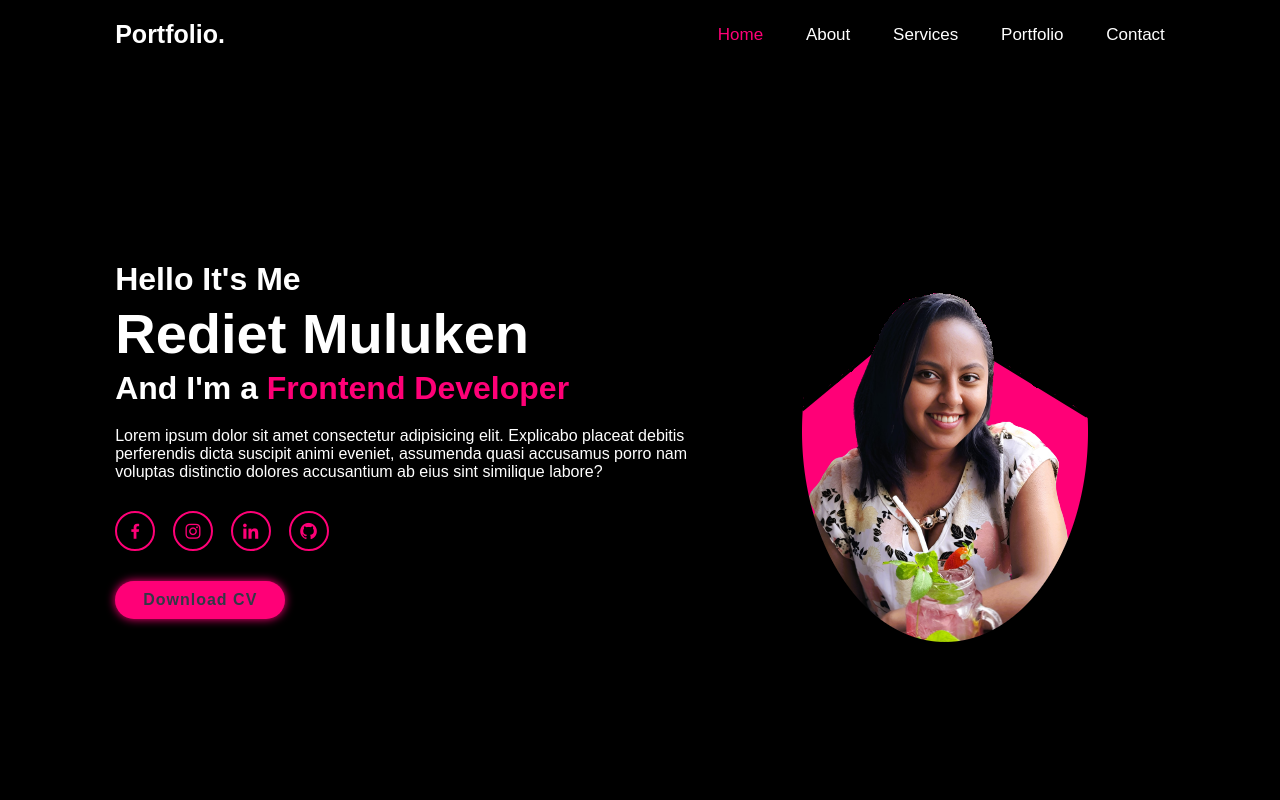
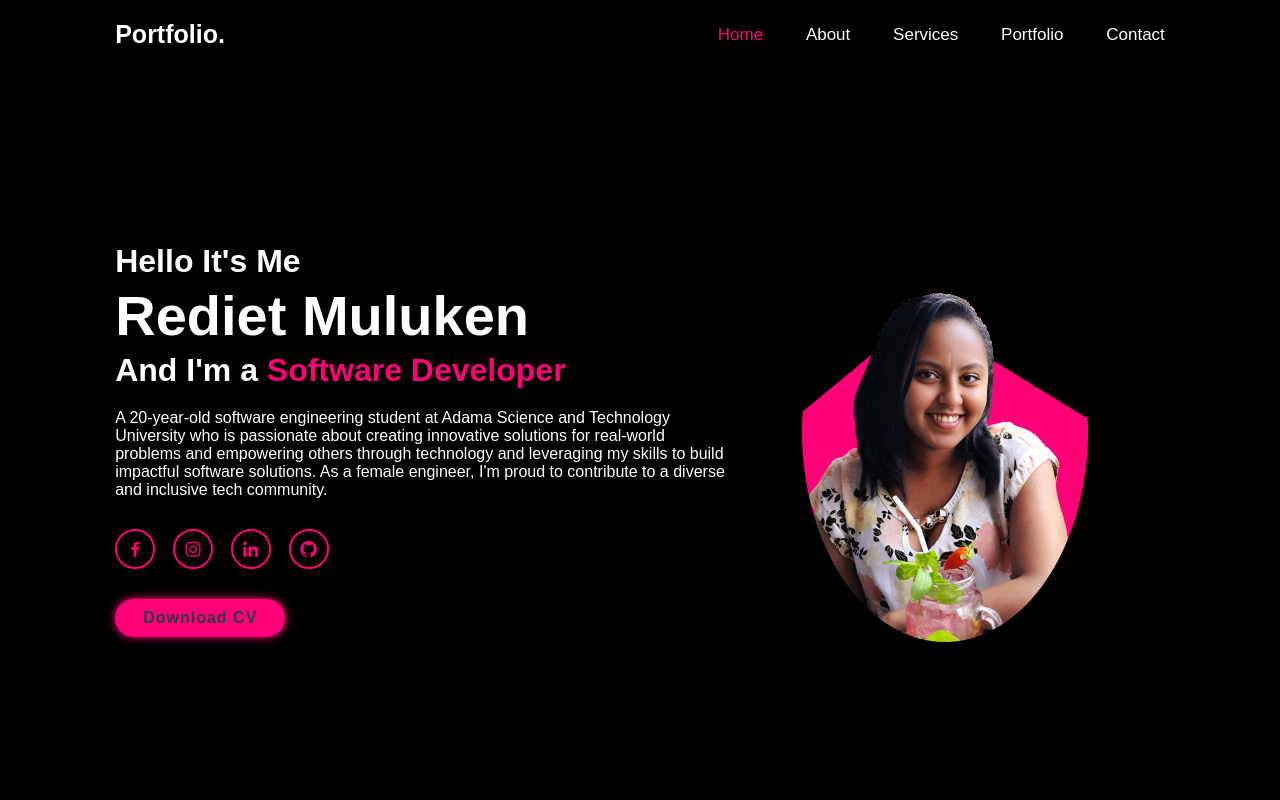
Before and after one commit to redu95/CV, a plain HTML site: page index.html in a window 1280 px wide. Shown: the top 800 px of the page. Drawn offline with nearby package versions, Linux system fonts and the light colour scheme; a web font is replaced by a local one.

Commit message:
Update index.html
Signed-off-by: redu_95 <107135489+redu95@users.noreply.github.com>

```diff
--- a/index.html
+++ b/index.html
@@ -30,10 +30,11 @@
             <div class="home-content">
                 <h3>Hello It's Me</h3>
                 <h1>Rediet Muluken</h1>
-                <h3>And I'm a <span>Frontend Developer</span></h3>
-                <p>Lorem ipsum dolor sit amet consectetur adipisicing elit. Explicabo placeat debitis
-                    perferendis dicta suscipit animi eveniet, assumenda quasi accusamus porro nam voluptas
-                    distinctio dolores accusantium ab eius sint similique labore?
+                <h3>And I'm a <span>Software Developer</span></h3>
+                <p>A 20-year-old software engineering student at Adama Science and Technology University
+                    who is passionate about creating innovative solutions for real-world problems and
+                    empowering others through technology and leveraging my skills to build impactful software solutions.
+                    As a female engineer, I'm proud to contribute to a diverse and inclusive tech community.
                 </p>
                 <div class="social-media">
                     <a href="#"><i class='bx bxl-facebook'></i></a>
```
